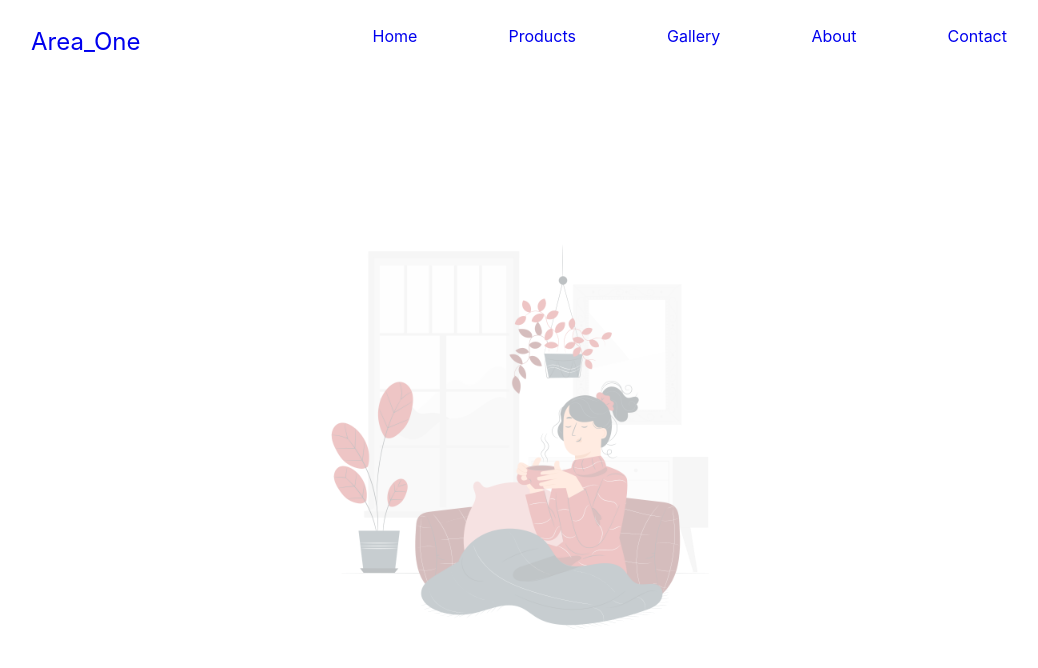
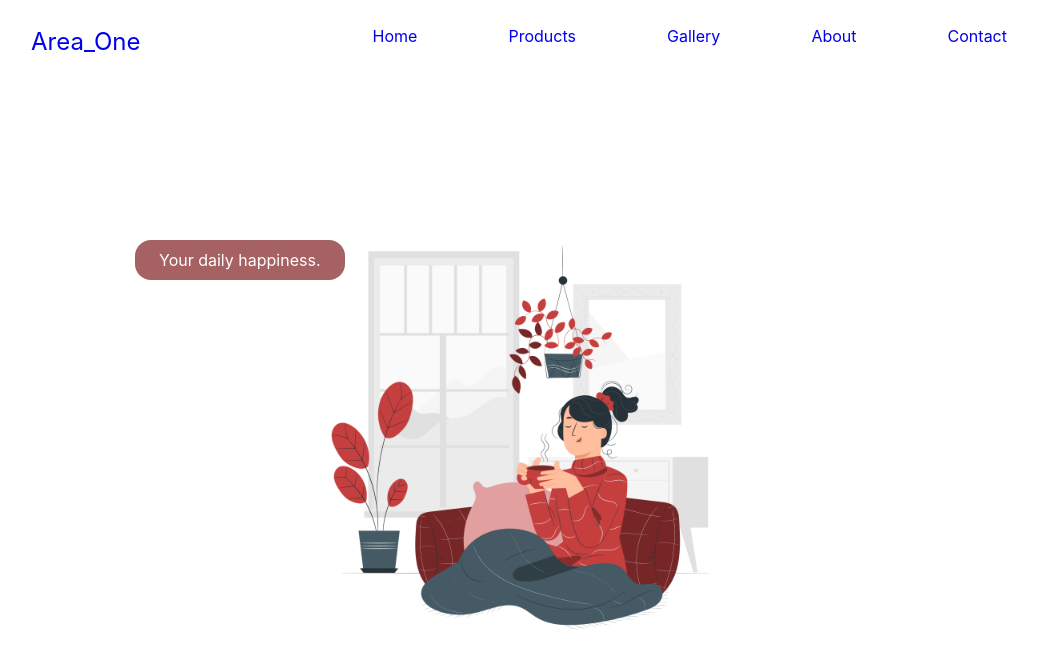
Before and after one commit to annusingh2403/area_one, a React (Create React App) app: page / in a window 1280 px wide. Shown: the top 668 px of the page, without its empty margins (121-1159 px from the left). Built offline with nearby package versions, Linux system fonts and the light colour scheme.

Commit message:
added msg show and hide in main.js

```diff
--- a/src/App.css
+++ b/src/App.css
@@ -32,6 +32,9 @@ body {
   min-height: 100vh;
   text-rendering: optimizeSpeed;
   line-height: 1.5;
+  -webkit-user-select: none; /* Safari */
+  -ms-user-select: none; /* IE 10 and IE 11 */
+  user-select: none; /* Standard syntax */
 }
 
 /* A elements that don't have a class get default styles */
--- a/src/components/home/main/Main.css
+++ b/src/components/home/main/Main.css
@@ -6,5 +6,27 @@
     background-size: 400px 400px;
     background-origin: content-box;
     background-position: center;
-    opacity: .3;
+    /* opacity: .3; */
 }
+
+.msg-box {
+    display: inline-block;
+    color: white;
+    position: absolute;
+    top: 30%;
+    left: 20%;
+}
+
+.show-msg {
+    /* visibility: hidden; */
+    padding: .5em 1.5em;
+    background-color: rgb(163, 91, 91);
+    border-radius: 1em;
+
+    animation: fadeIn 2s;
+}
+
+@keyframes fadeIn {
+  0% { opacity: 0; }
+  100% { opacity: 1; }
+}
--- a/src/components/home/main/Main.js
+++ b/src/components/home/main/Main.js
@@ -1,49 +1,31 @@
-import React from 'react';
+import React, {useState, useEffect} from 'react';
 import './Main.css';
+import Slogan from './Slogans';
 
 const Main = () => {
 
-     // const [number, setNumber] = useState([]);
+    const [msg, setMsg] = useState(false);
+    const [count, setCount] = useState(2);
+    const [slogan, setSlogan] = useState(Slogan[count]);
 
-    // const changeSlogan = () => {
-    //     const randomNumber = Math.floor(Math.random() * 11)
-    //     setNumber(randomNumber);
-    // }
+    useEffect(() => {
+        //Implementing the setInterval method
+        const interval = setInterval(() => {
+            setMsg(!msg);
 
-    // useEffect(() => {
-    //     changeSlogan();
-    // }, []);
+        }, 2000);
+
+        //Clearing the interval
+        return () => clearInterval(interval);
+    }, [msg]);
 
   return (
     <>
         <div className='main'>
-
+            <div className="msg-box">
+                <div className={msg ? "" : "show-msg"}>{slogan} </div>
+            </div>
         </div>
-
-       {/* // <header>
-    //     <div className="background">
-
-    //     </div>
-    //     <div className='navbar'>
-    //         <div className='logo'>
-    //         <h3>Coffee</h3>
-    //             <img src="https://thumbs.dreamstime.com/b/coffee-powder-13373795.jpg" alt=""/>
-    //         </div>
-    //         <nav className='nav-links'>
-    //             <ul role='list' className='nav-list'>
-                    // <li><a href="#">Home</a></li>
-                    // <li><a href="#">Products</a></li>
-                    // <li><a href="#">Gallery</a></li>
-                    // <li><a href="#">About</a></li>
-                    // <li><a href="#">Contact</a></li>
-                    // </ul>
-    //         </nav>
-    //     </div>
-    //     <div className="slogan">
-    //         <p>{slogans[number]}</p>
-    //         <img src="https://freerangestock.com/sample/138279/cup-made-of-coffee-beans.jpg" alt="coffee cup made by coffee beans"  onClick={changeSlogan}/>
-    //     </div>
-    // </header> */}
     </>
   )
 }
```
Also changed, not shown: src/components/home/navbar/Navbar.js (+1 -8 lines), src/components/home/main/Slogans.js (renamed from src/components/home/navbar/Slogans.js).
